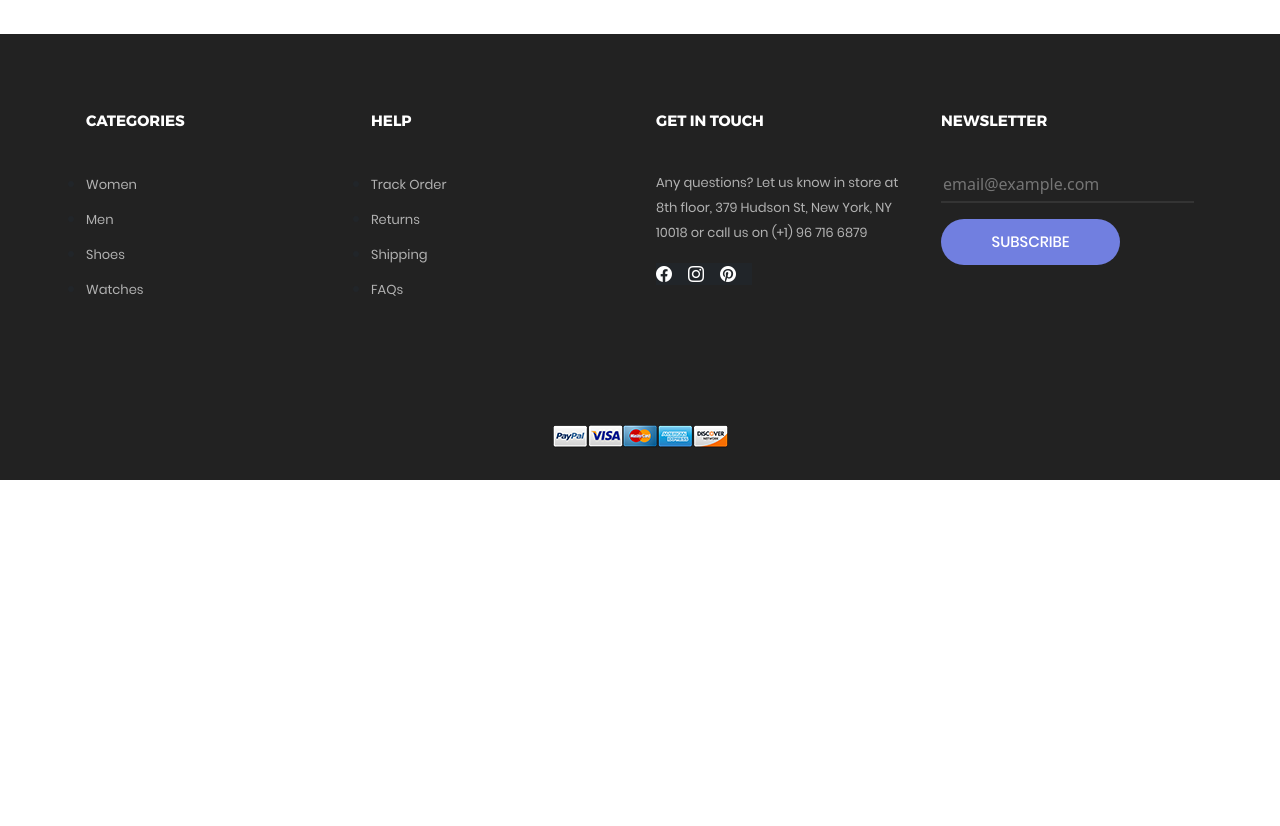
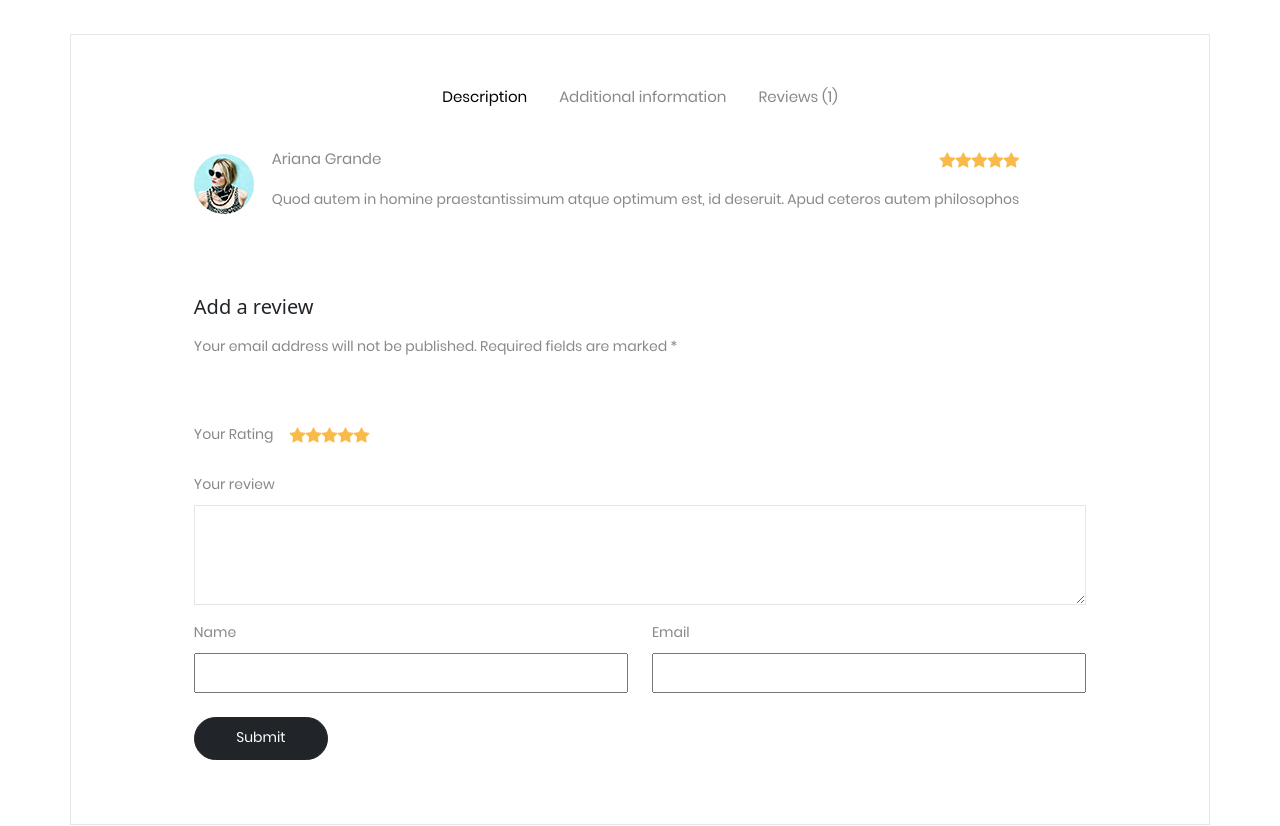
Before and after one commit to Yousef-Farouk/E-commerce-Angular-WebApi, an Angular app: page / in a window 1280 px wide. Shown: the part 820-1646 px from the top of the page. Before the commit the page ends 1300 px from the top, so only its background shows below. Built offline with nearby package versions, Linux system fonts and the light colour scheme.

Commit message:
adding product-information

```diff
--- a/src/app/app.component.html
+++ b/src/app/app.component.html
@@ -14,4 +14,6 @@
 
 <!-- <app-shopping-cart></app-shopping-cart> -->
 
+<app-product-information></app-product-information>
+
 <app-footer></app-footer>
--- a/src/app/app.component.ts
+++ b/src/app/app.component.ts
@@ -8,11 +8,12 @@ import { ProductsComponent } from './components/products/products.component';
 import { FooterComponent } from './components/footer/footer.component';
 import { ProductDetailsComponent } from './components/products/product-details/product-details.component';
 import { ShoppingCartComponent } from './components/shopping-cart/shopping-cart.component';
+import { ProductInformationComponent } from './components/products/product-information/product-information.component';
 
 @Component({
   selector: 'app-root',
   standalone: true,
-  imports: [RouterOutlet,NavbarComponent,SliderComponent,BannerComponent,OverviewComponent,ProductsComponent,FooterComponent,ProductDetailsComponent,ShoppingCartComponent],
+  imports: [RouterOutlet,NavbarComponent,SliderComponent,BannerComponent,OverviewComponent,ProductsComponent,FooterComponent,ProductDetailsComponent,ShoppingCartComponent,ProductInformationComponent],
   templateUrl: './app.component.html',
   styleUrl: './app.component.css'
 })
--- /dev/null
+++ b/src/app/components/products/product-information/product-information.component.css
@@ -0,0 +1,60 @@
+
+.tabs-container{
+    padding-top: 43px;
+    padding-bottom: 40px;
+    margin-bottom: 73px;
+}
+
+.mtext{
+
+    font-size: 15px;
+    font-family:Poppins-Regular;
+    color: #888;  ;
+    border-color: #797979;
+}
+
+.how-pos2{
+
+    padding-left: 10.7%;
+    padding-right: 11%;
+
+}
+
+.stext{
+
+    font-family: Poppins-Regular;
+    font-size: 14px;
+    line-height: 1.7;
+    color: #888;
+}
+
+.tabs-content{
+    padding-top: 43px;
+}
+
+.size-145{
+    width: 145px;
+}
+
+.size-200{
+    width: calc(100% - 145px);
+}
+
+.profile-container{
+    padding-bottom: 68px;
+}
+
+.profile-img{
+
+    border-radius: 50%;
+    width: 60px;
+    height: 60px;
+    overflow: hidden;
+    margin-right: 18px;
+    margin-top: 6px;
+}
+
+.cl11 {
+
+    color: #f9ba48;
+}
--- /dev/null
+++ b/src/app/components/products/product-information/product-information.component.html
@@ -0,0 +1,178 @@
+<div class="container bord tabs-container mx-auto">
+    <div class="row ">
+
+            <div class="tabs d-flex flex-wrap flex-column align-items-center justify-content-center">
+                <!-- Nav tabs -->
+					<ul class="nav nav-tabs d-flex  align-items-center justify-content-center  border-0" role="tablist">
+						<li class="nav-item pb-2  ">
+							<a class="nav-link mtext border-0 active " data-toggle="tab" href="#description" role="tab">Description</a>
+						</li>
+
+						<li class="nav-item pb-2 ">
+							<a class="nav-link mtext border-0 " data-toggle="tab" href="#information"  role="tab">Additional information</a>
+						</li>
+
+						<li class="nav-item pb-2 ">
+							<a class="nav-link mtext border-0" data-toggle="tab" href="#reviews" role="tab">Reviews (1)</a>
+						</li>
+					</ul>
+
+                    <div class="tab-content pt-4">
+                        <!-- <div class="tab-pane fade show active" id="description" role="tabpanel">
+							<div class="how-pos2 ">
+								<p class="stext ">
+									Aenean sit amet gravida nisi. Nam fermentum est felis, quis feugiat nunc fringilla sit amet. Ut in blandit ipsum. Quisque luctus dui at ante aliquet, in hendrerit lectus interdum. Morbi elementum sapien rhoncus pretium maximus. Nulla lectus enim, cursus et elementum sed, sodales vitae eros. Ut ex quam, porta consequat interdum in, faucibus eu velit. Quisque rhoncus ex ac libero varius molestie. Aenean tempor sit amet orci nec iaculis. Cras sit amet nulla libero. Curabitur dignissim, nunc nec laoreet consequat, purus nunc porta lacus, vel efficitur tellus augue in ipsum. Cras in arcu sed metus rutrum iaculis. Nulla non tempor erat. Duis in egestas nunc.
+								</p>
+							</div>
+						</div> -->
+
+                        <!-- <div class="tab-pane fade show active" id="information" role="tabpanel">
+                            <div class="row">
+                                <div class="col-sm-10 col-md-10 col-lg-12 mx-auto">
+                                    <ul class="px-4 px-3-sm">
+                                        <li class="d-flex align-items-center justify-content-center pb-2">
+                                            <span class=" stext size-145">
+                                                Weight
+                                            </span>
+
+                                            <span class="stext size-200">
+                                                0.79 kg
+                                            </span>
+                                        </li>
+
+                                        <li class="d-flex align-items-center justify-content-center pb-2">
+                                            <span class="stext size-145 ">
+                                                Dimensions
+                                            </span>
+
+                                            <span class="stext size-200 ">
+                                                110 x 33 x 100 cm
+                                            </span>
+                                        </li>
+
+                                        <li class="d-flex  align-items-center justify-content-center  pb-2">
+                                            <span class="stext size-145">
+                                                Materials
+                                            </span>
+
+                                            <span class="stext size-200  ">
+                                                60% cotton
+                                            </span>
+                                        </li>
+
+                                        <li class="d-flex  align-items-center justify-content-center  pb-2">
+                                            <span class="stext size-145">
+                                                Color
+                                            </span>
+
+                                            <span class="stext size-200 ">
+                                                Black, Blue, Grey, Green, Red, White
+                                            </span>
+                                        </li>
+
+                                        <li class="d-flex  pb-2">
+                                            <span class="stext size-145">
+                                                Size
+                                            </span>
+
+                                            <span class="stext size-200">
+                                                XL, L, M, S
+                                            </span>
+                                        </li>
+                                    </ul>
+                                </div>
+                            </div>
+                        </div> -->
+
+                        <div class="tab-pane fade show active" id="reviews" role="tabpanel">
+							<div class="row">
+								<div class="col-sm-10 col-md-8 col-lg-10 mx-auto">
+									<div class="pb-4 mx-sm-3">
+										<!-- Review -->
+										<div class="profile-container d-flex ">
+											<div class="profile-img border-0">
+												<img src="../../../../assets/imgs/avatar-01.jpg" class="w-100 h-100" alt="AVATAR">
+											</div>
+
+											<div class="size-207">
+												<div class="d-flex justify-content-between align-items-center flex-wrap pb-3">
+													<span class="mtext cl2 pe-4">
+														Ariana Grande
+													</span>
+
+													<span class="fs-18 cl11">
+														<i class="bi bi-star-fill"></i>
+                                                        <i class="bi bi-star-fill"></i>
+                                                        <i class="bi bi-star-fill"></i>
+                                                        <i class="bi bi-star-fill"></i>
+                                                        <i class="bi bi-star-fill"></i>
+													</span>
+												</div>
+
+												<p class="stext">
+													Quod autem in homine praestantissimum atque optimum est, id deseruit. Apud ceteros autem philosophos
+												</p>
+											</div>
+										</div>
+
+										<!-- Add review -->
+										<form class="w-100">
+											<h5 class="pb-2">
+												Add a review
+											</h5>
+
+											<p class="stext ">
+												Your email address will not be published. Required fields are marked *
+											</p>
+
+											<div class="d-flex align-items-center  pt-5 pb-4">
+												<span class="stext me-3">
+													Your Rating
+												</span>
+
+												<span class="wrap-rating fs-18 cl11 pointer">
+													<i class="bi bi-star-fill"></i>
+                                                    <i class="bi bi-star-fill"></i>
+                                                    <i class="bi bi-star-fill"></i>
+                                                    <i class="bi bi-star-fill"></i>
+                                                    <i class="bi bi-star-fill"></i>
+													<input class="d-none" type="number" name="rating">
+												</span>
+											</div>
+
+											<div class="row pb-4">
+												<div class="col-12 pb-2">
+													<label class="stext mb-2" for="review">Your review</label>
+													<textarea class="w-100 bord stext px-3 py-2" id="review" name="review" style="min-height:100px;"></textarea>
+												</div>
+
+												<div class="col-sm-6 p-b-5">
+													<label class="stext mb-2" for="name">Name</label>
+													<input class="w-100 stext px-3" id="name" type="text" name="name" style="min-height:40px;">
+												</div>
+
+												<div class="col-sm-6 p-b-5">
+													<label class="stext mb-2" for="email">Email</label>
+													<input class="w-100 stext px-3" id="email" type="text" name="email" style="min-height:40px;">
+												</div>
+											</div>
+
+											<button class="btn btn-dark rounded-5 d-flex justify-content-center align-items-center stext text-white" style="min-width: 134px; height: 43px;">
+												Submit
+											</button>
+										</form>
+									</div>
+								</div>
+							</div>
+						</div>
+
+
+                    </div>
+
+
+
+
+            </div>
+
+    </div>
+</div>
--- a/src/styles.css
+++ b/src/styles.css
@@ -29,3 +29,10 @@
     font-family: Poppins-SemiBold;
     src: url('./fonts/Poppins/Poppins-SemiBold.ttf');
 }
+
+
+.bord{
+
+    border: 1px solid #e6e6e6;
+
+}
```
Also changed, not shown: src/app/components/products/product-information/product-information.component.ts (added, +12 -0 lines).
